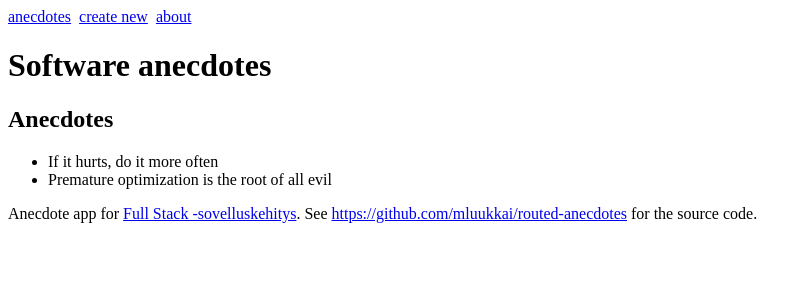
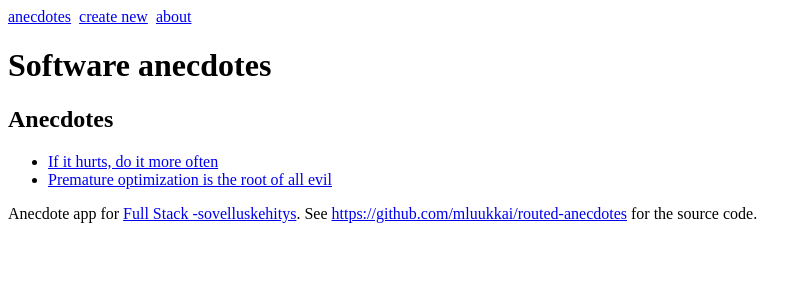
Before and after one commit to helij/fullstackopen, a React (Create React App) app in the folder Osa6/routed-anecdotes/: page / in a window 1280 px wide. Shown: the top 300 px of the page, without its empty margins (0-808 px from the left). Built offline with nearby package versions, Linux system fonts and the light colour scheme.

Commit message:
6.17 done

```diff
--- a/Osa6/routed-anecdotes/src/App.js
+++ b/Osa6/routed-anecdotes/src/App.js
@@ -9,11 +9,21 @@ const Menu = () => (
   </div>
 )
 
+
+const Anecdote = ({anecdote}) => {
+  return(
+  <div>
+    <h2>{anecdote.content}</h2>
+    <div>has {anecdote.votes} votes</div>
+    <div>for more info see <a href={anecdote.info}>{anecdote.info}</a> </div>
+  </div>
+)}
+
 const AnecdoteList = ({ anecdotes }) => (
   <div>
     <h2>Anecdotes</h2>
     <ul>
-      {anecdotes.map(anecdote => <li key={anecdote.id} >{anecdote.content}</li>)}
+      {anecdotes.map(anecdote => <li key={anecdote.id} ><Link to={`/anecdotes/${anecdote.id}`}>{anecdote.content}</Link></li>)}
     </ul>
   </div>
 )
@@ -145,6 +155,8 @@ class App extends React.Component {
           <Route exact path="/" render={() => <AnecdoteList anecdotes={this.state.anecdotes} />} />
           <Route path="/create" render={() => <CreateNew addNew={this.addNew} />} />
           <Route path="/about" render={() => <About />} />
+          <Route exact path="/anecdotes/:id" render={({ match }) =>
+            <Anecdote anecdote={this.anecdoteById(match.params.id)} />} />
           <Footer />
         </div>
       </Router>
```
